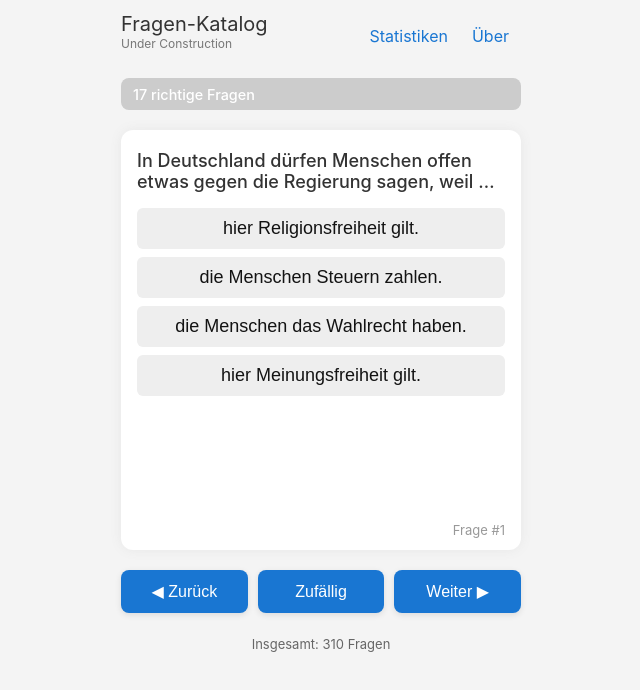
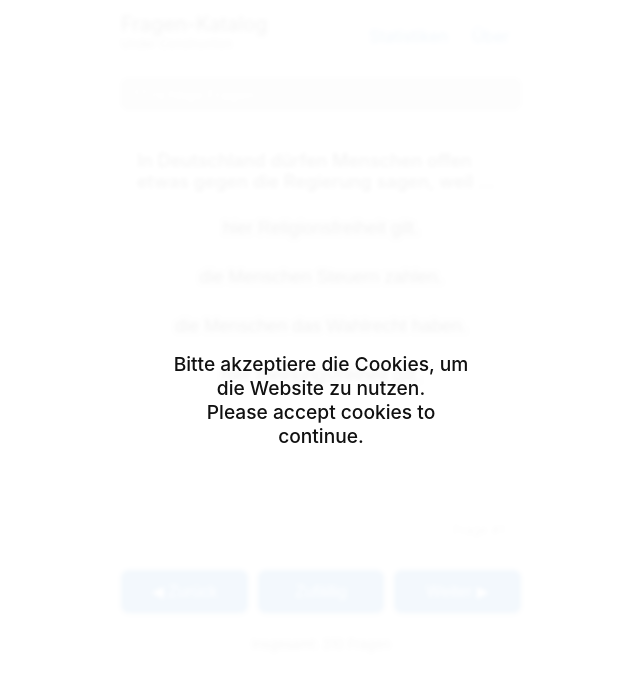
Before and after one commit to roieshalom/fragen-katalog-v2, a React (Vite) app: page / in a window 1280 px wide. Shown: the top 690 px of the page, without its empty margins (319-959 px from the left). Built offline with nearby package versions, Linux system fonts and the light colour scheme.

Commit message:
concent blocker

```diff
--- a/src/App.jsx
+++ b/src/App.jsx
@@ -7,6 +7,8 @@ import { doc, setDoc, updateDoc, increment } from "firebase/firestore";
 import { db } from "./firebase";
 import logAnalyticsEvent from "./logAnalyticsEvent";
 import "./style.css";
+import ConsentGate from "./ConsentGate";
+
 
 export default function App() {
   const [questions, setQuestions] = useState([]);
@@ -113,6 +115,7 @@ export default function App() {
 
   return (
     <div className="app-wrapper">
+      <ConsentGate />
       <header className="app-header">
         <div className="header-inner">
           <div className="header-titles">
--- /dev/null
+++ b/src/ConsentGate.css
@@ -0,0 +1,18 @@
+.consent-overlay {
+    position: fixed;
+    inset: 0;
+    background: rgba(255, 255, 255, 0.95);
+    backdrop-filter: blur(2px);
+    z-index: 99;
+    display: flex;
+    align-items: center;
+    justify-content: center;
+    text-align: center;
+  }
+
+  .consent-message {
+    max-width: 300px;
+    font-size: 1.2rem;
+    color: #111;
+    font-weight: 500;
+  }
--- /dev/null
+++ b/src/ConsentGate.jsx
@@ -0,0 +1,30 @@
+import { useEffect, useState } from "react";
+import "./ConsentGate.css";
+
+export default function ConsentGate() {
+  const [hasConsent, setHasConsent] = useState(false);
+
+  useEffect(() => {
+    // Wait for CookieYes to load
+    const interval = setInterval(() => {
+      const consent = window.CookieYes && window.CookieYes.consent;
+      if (consent?.necessary && consent?.analytics) {
+        setHasConsent(true);
+        clearInterval(interval);
+      }
+    }, 500);
+
+    return () => clearInterval(interval);
+  }, []);
+
+  if (hasConsent) return null;
+
+  return (
+    <div className="consent-overlay">
+      <div className="consent-message">
+        Bitte akzeptiere die Cookies, um die Website zu nutzen.<br />
+        Please accept cookies to continue.
+      </div>
+    </div>
+  );
+}
```
